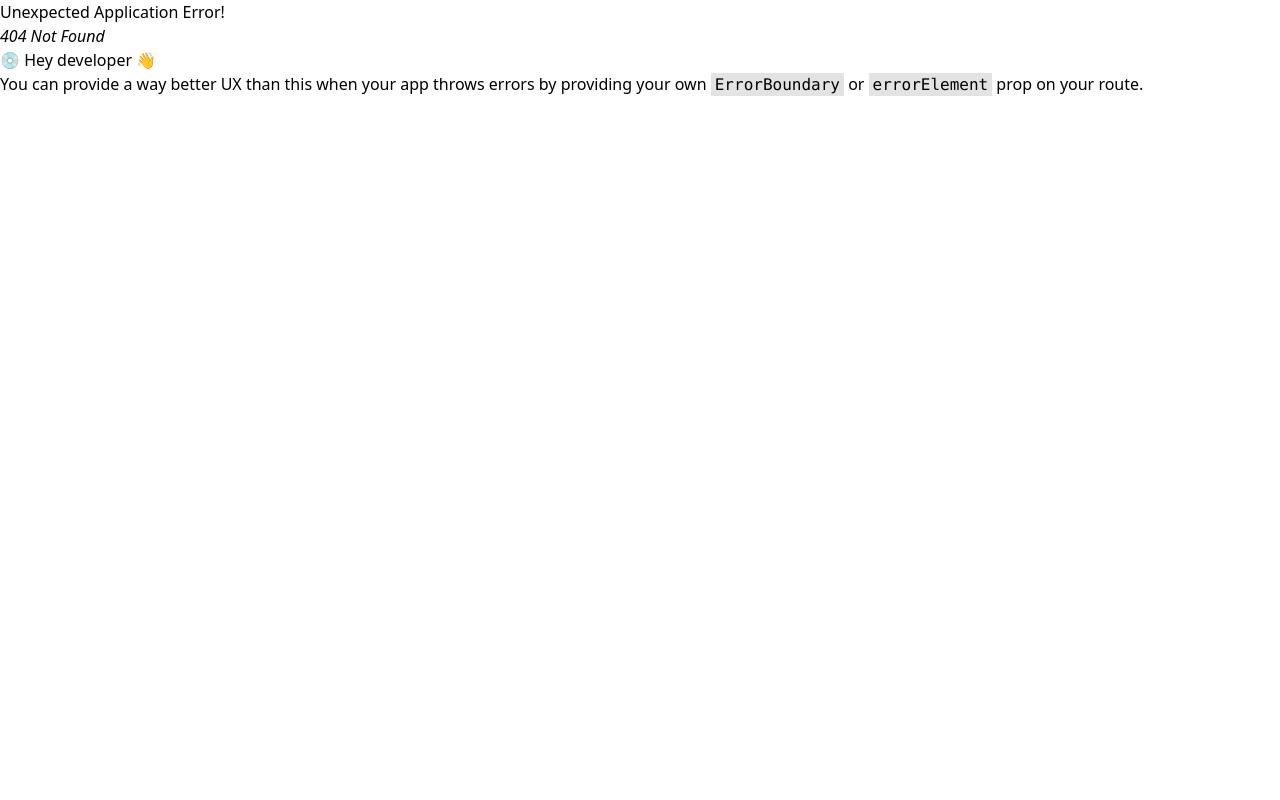
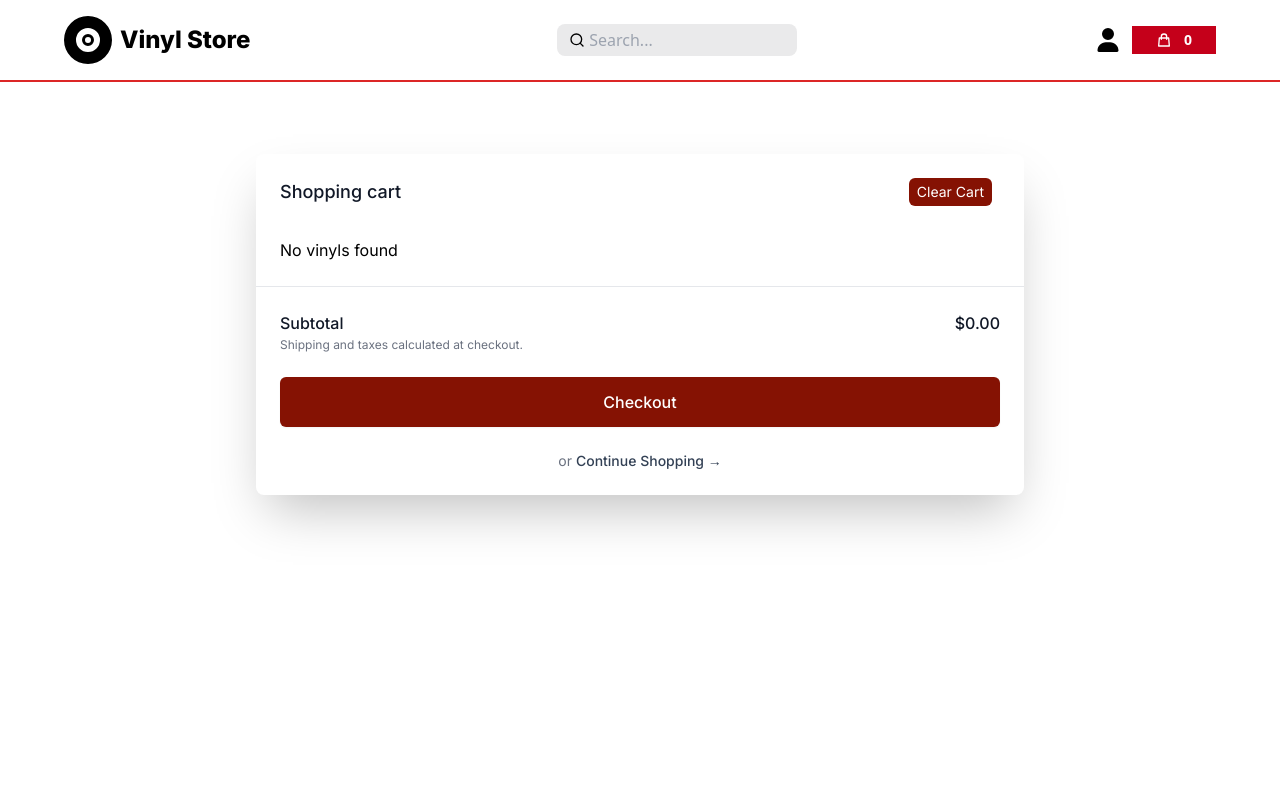
Before and after one commit to KrunoMirkovski/Vinil-Store-App, a React (Vite) app in the folder frontend/: page /cart in a window 1280 px wide. Before the commit this address had no page. Shown: the top 800 px of the page. Built offline with nearby package versions, Linux system fonts and the light colour scheme.

Commit message:
Adding functionalities  on the CartPage: display cart items, calculates the total price, allows users to remove items and clear the cart

```diff
--- /dev/null
+++ b/frontend/src/pages/vinylsPage/CartPage.jsx
@@ -0,0 +1,128 @@
+import { useDispatch, useSelector } from "react-redux"
+import { Link } from "react-router-dom"
+import GetImgUrl from "../../utils/getImgUrl";
+import { clearCart, removeFromCart } from "../../redux/features/counter/counterSlice";
+
+const CartPage = () => {
+
+    // Access cart items from Redux store
+    const cartItems = useSelector(state => state.cart.cartItems);
+    // Calculate total price of items in the cart
+    const totalPrice = cartItems.reduce((acc, item) => acc + item.newPrice, 0).toFixed(2);
+
+    const dispatch = useDispatch()
+    // Function to remove an item from the cart
+    const handleRemoveFromCart = (product) => {
+        dispatch(removeFromCart(product))
+    }
+
+    // Function to clear all items from the cart
+    const handleClearCart = () => {
+        dispatch(clearCart())
+    }
+
+  return (
+    <div className="mx-auto max-w-3xl flex mt-12 h-full flex-col overflow-hidden bg-white shadow-2xl rounded-lg">
+     {/* Cart Items Section */}
+    <div className="flex-1 overflow-y-auto px-4 py-6 sm:px-6">
+      <div className="flex items-start justify-between">
+        <div className="text-lg font-medium text-gray-900">Shopping cart</div>
+        <div className="ml-3 flex h-7 items-center ">
+          {/* Clear Cart Button */}
+          <button onClick={handleClearCart}
+            type="button"
+            className="relative m-2 py-1 px-2 bg-primary text-white text-sm rounded-md hover:bg-secondary transition-all duration-200"
+          >
+            <span className="">Clear Cart</span>
+          </button>
+        </div>
+      </div>
+
+      <div className="mt-8">
+        <div className="flow-root">
+            {/* Conditional Rendering: Check if the cart has items */}
+            {
+                cartItems.length > 0 ? ( <ul role="list" className="-my-6 divide-y divide-gray-200">
+                    {/* Map through cart items and display them */}
+                    {
+                      cartItems.map((product) => (
+                            <li key={product.id} className="flex py-6">
+                                {/* Product Image */}
+                      <div className="h-24 w-24 flex-shrink-0 overflow-hidden rounded-md border border-gray-200">
+                        <img
+                          alt=""
+                          src={`${GetImgUrl(product?.coverImage)}`}
+                          className="h-full w-full object-cover object-center"
+                        />
+                      </div>
+                      {/* Product Details */}
+                      <div className="ml-4 flex flex-1 flex-col">
+                        <div>
+                          <div className="flex flex-wrap justify-between text-base font-medium text-gray-900">
+                            <h3>
+                                {/* Link to Product (Currently linking to home) */}
+                              <Link to='/'>{product?.title}</Link>
+                            </h3>
+                            <p className="sm:ml-4">${product?.newPrice}</p>
+                          </div>
+                          <p className="mt-1 text-sm text-gray-500 capitalize"><strong>Genre: </strong>{product?.genre}</p>
+                        </div>
+                        {/* Quantity and Remove Button */}
+                        <div className="flex flex-1 flex-wrap items-end justify-between space-y-2 text-sm">
+                          <p className="text-gray-500"><strong>Quantity:</strong> 1</p>
+
+                          <div className="flex">
+                            {/* Remove item button */}
+                            <button onClick={() => handleRemoveFromCart(product)}
+                            type="button" className="font-medium text-red-500 hover:text-red-400">
+                              Remove
+                            </button>
+                          </div>
+                        </div>
+                      </div>
+                    </li>
+
+                        ))
+                    }
+                </ul>) : (<p>No vinyls found</p>)
+            }
+        </div>
+      </div>
+    </div>
+    {/* Checkout and Summary Section */}
+    <div className="border-t border-gray-200 px-4 py-6 sm:px-6">
+        {/* Subtotal Display */}
+      <div className="flex justify-between text-base font-medium text-gray-900">
+        <p>Subtotal</p>
+        <p>${totalPrice ? totalPrice:0}</p>
+      </div>
+      <p className="mt-0.5 text-xs text-gray-500">Shipping and taxes calculated at checkout.</p>
+      {/* Checkout Button */}
+      <div className="mt-6">
+        <Link
+          to="/checkout"
+          className="flex items-center justify-center rounded-md border border-transparent bg-primary px-6 py-3 text-base font-medium text-white shadow-sm hover:bg-secondary"
+        >
+          Checkout
+        </Link>
+      </div>
+      {/* Continue Shopping Button */}
+      <div className="mt-6 flex justify-center text-center text-sm text-gray-500">
+        <Link to="/">
+          or
+          <button
+            type="button"
+
+            className="font-medium text-slate-700 hover:text-slate-500 ml-1"
+          >
+            Continue Shopping
+            <span aria-hidden="true"> &rarr;</span>
+          </button>
+        </Link>
+      </div>
+    </div>
+  </div>
+  )
+}
+
+export default CartPage
```
Also changed, not shown: frontend/src/routers/router.jsx (+6 -1 lines).
